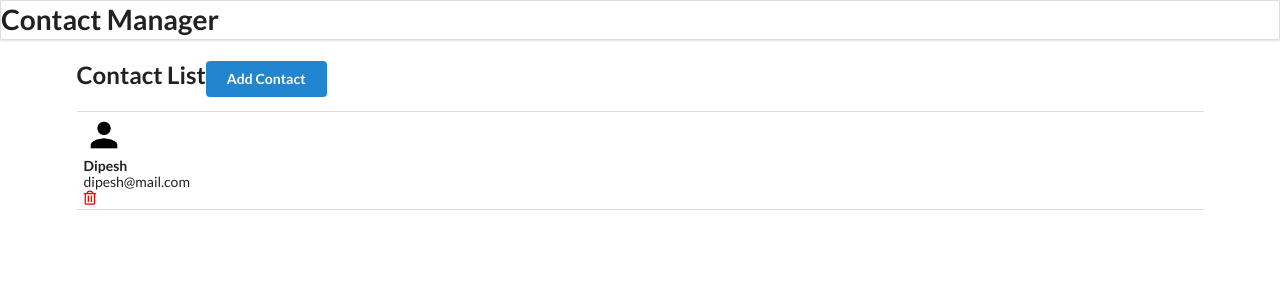
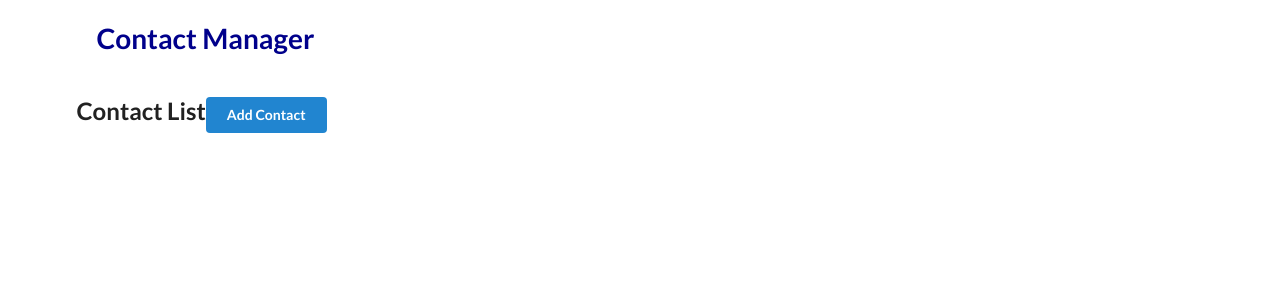
Before and after one commit to Jesinug/contact-app, a React (Create React App) app: page / in a window 1280 px wide. Shown: the top 300 px of the page. Built offline with nearby package versions, Linux system fonts and the light colour scheme.

Commit message:
Logic and functionality. Able to see ContactList after adding a new contact -done with this.props.history.push('/')-

```diff
--- a/src/components/AddContact.js
+++ b/src/components/AddContact.js
@@ -15,6 +15,7 @@ import React from 'react';
             }
                 this.props.addContactHandler(this.state);
                 this.setState({name:"", email:""})
+                this.props.history.push('/');
         };
 
 
--- a/src/components/App.js
+++ b/src/components/App.js
@@ -39,19 +39,28 @@ function App() {
       <Router>
         <Header className="app-header"/>
         <Switch>
-          <Route path="/" exact component={ContactList} />
+
           <Route
-          path="/add"
-          component={() => (
-            <AddContact addContactHandler={addContactHandler} />
-          )}
+          path="/"
+           exact
+           render={(props) => (
+              <ContactList
+              {...props}
+              contacts={contacts}
+              getContactId={removeContactHandler}
+              />
+            )}
+          />
 
-        />
+          <Route
+            path="/add"
+            render={(props) => (
+              <AddContact {...props} addContactHandler={addContactHandler} />
+            )}
+          />
 
         </Switch>
 
-        {/*<AddContact addContactHandler={addContactHandler}/>*/}
-        {/*<ContactList contacts={contacts} getContactId={removeContactHandler}/>*/}
       </Router>
 
     </div>
--- a/src/components/ContactCard.js
+++ b/src/components/ContactCard.js
@@ -8,13 +8,13 @@ const ContactCard = (props) => {
     return (
         <div className="item">
             <img className="ui avatar img" src={user} alt="user" style={{width:"40px"}}/>
-                <div className="content">
-                <div className="header">{name}</div>
-                <div>{email}</div>
+                <div className="content" style={{display:'flex', flexFlow: 'column', justifyContent: 'space-around'}}>
+                    <div className="header">{name}</div>
+                    <div>{email}</div>
         </div>
             <i
             className="trash alternate outline icon"
-            style={{color:"red", marginTop:"7px"}}
+            style={{color:"red", marginTop:"7px", padding: 20}}
             onClick={() => props.clickHandler(id)}>
 
             </i>
--- a/src/components/ContactList.js
+++ b/src/components/ContactList.js
@@ -9,15 +9,7 @@ const ContactList = (props) => {
         props.getContactId(id)
     };
 
-    const contacts = [
-        {
-            id: "1",
-            "name": "Dipesh",
-            "email": "dipesh@mail.com"
-        },
-    ];
-
-    const renderContactList = contacts.map((contact) => {
+    const renderContactList = props.contacts.map((contact) => {
         return (
             <ContactCard
             contact={contact}
@@ -27,8 +19,8 @@ const ContactList = (props) => {
         );
     });
 
-    return (<div className="main" style={{paddingTop: 20}}>
-    <h2 style={{paddingTop: 40}}>Contact List
+    return (<div className="main">
+    <h2 style={{paddingTop:20}}>Contact List
         <Link to="/add">
             <button className="ui button blue right">Add Contact</button>
         </Link>
--- a/src/components/Header.js
+++ b/src/components/Header.js
@@ -2,7 +2,7 @@ import React from 'react';
 
 const Header = () => {
     return(
-        <div className="ui fixed menu">
+        <div className="ui huge header" style={{margin: 20, color: 'darkblue'}}>
             <div className="ui main">
                 <h1>Contact Manager</h1>
             </div>
```
